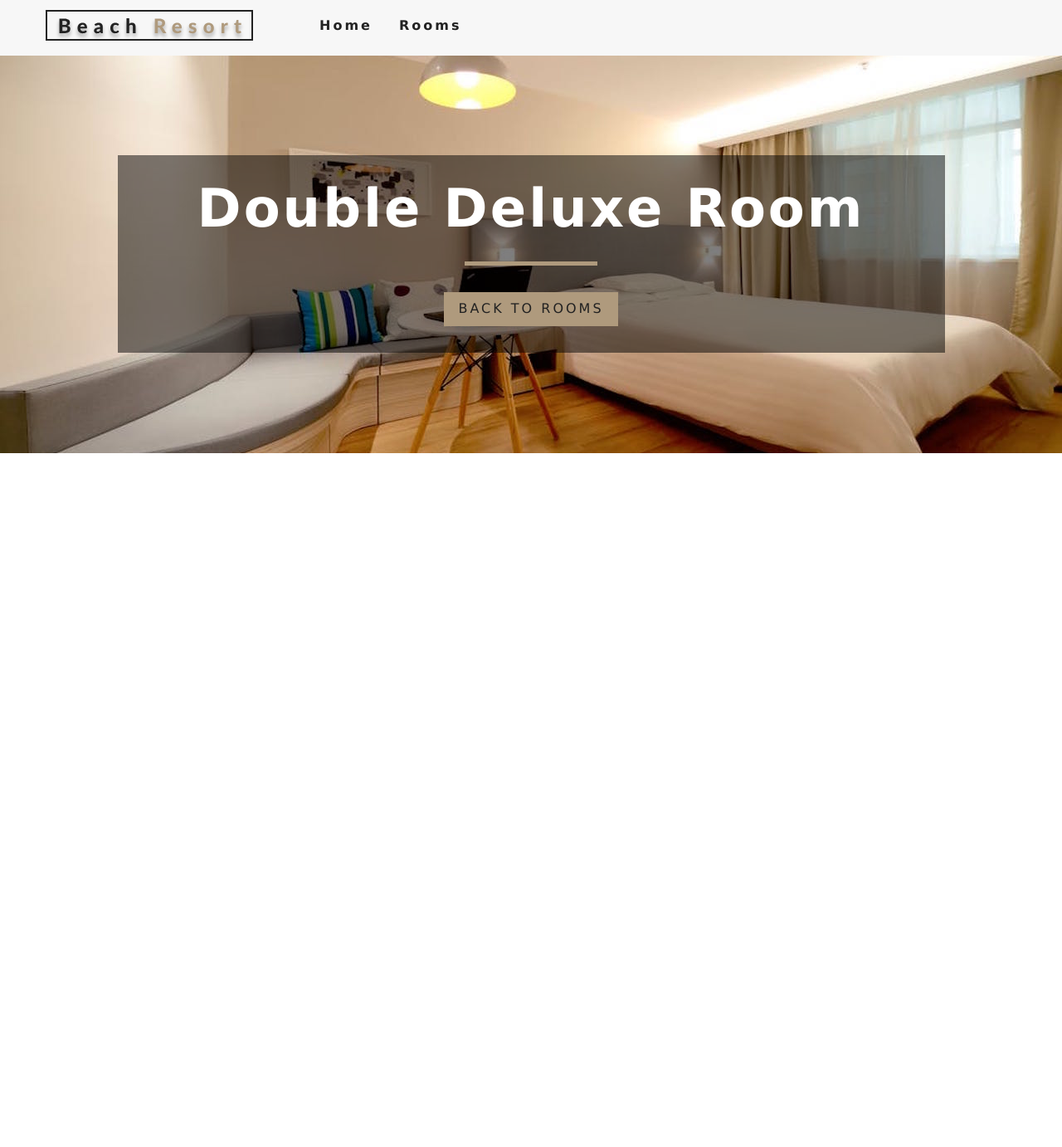
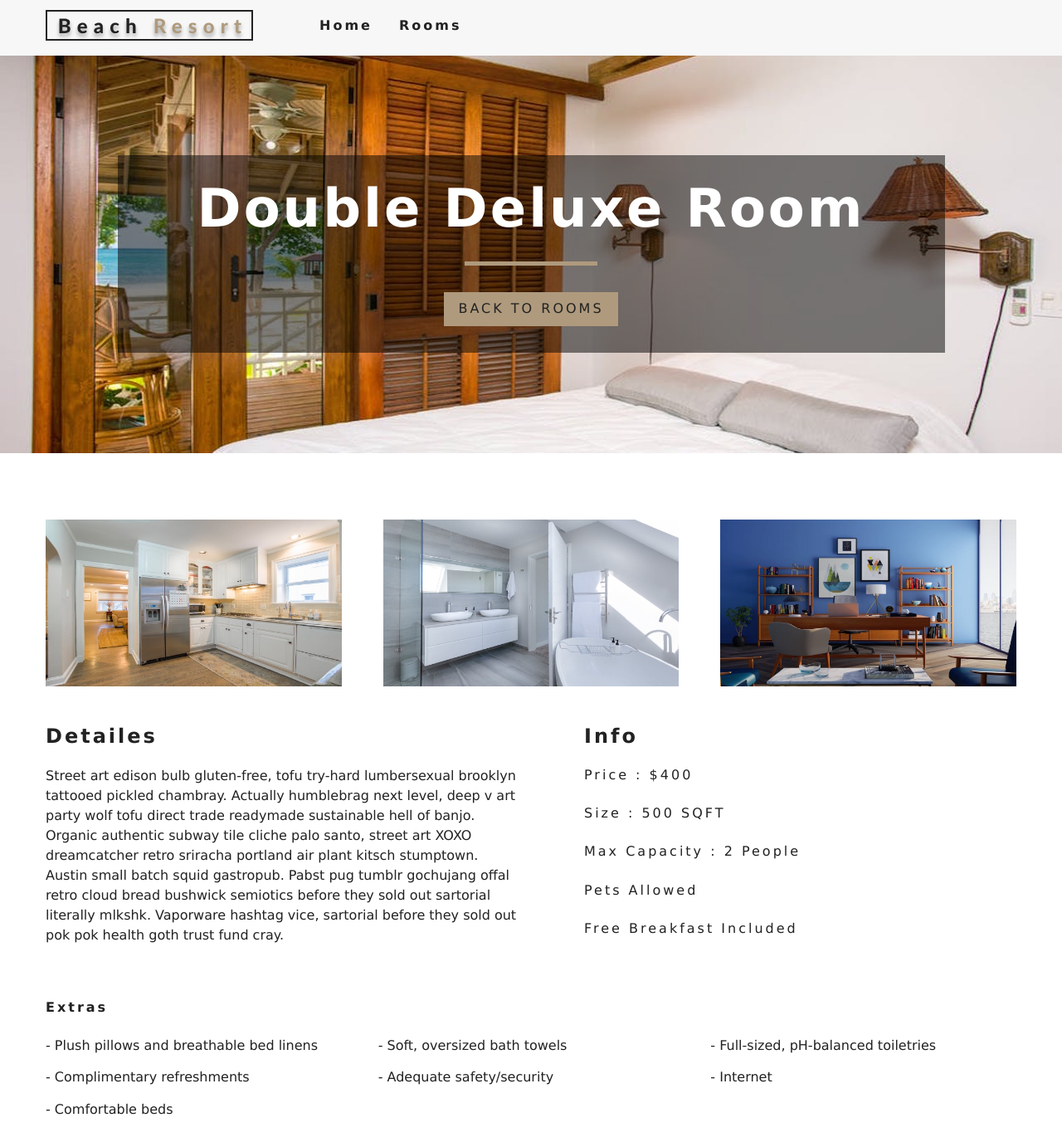
Before and after one commit to mostafamahmoud24/Beach-Resort, a React (Create React App) app: page /rooms/double-deluxe in a window 1280 px wide. Shown: the top 1382 px of the page at 83% size. Before the commit the page ends 800 px from the top, so only its background shows below. Built offline with nearby package versions, Linux system fonts and the light colour scheme.

Commit message:
new commit

```diff
--- /dev/null
+++ b/src/components/RoomsContainer.jsx
@@ -0,0 +1,15 @@
+import React from "react";
+import RoomsFilter from "./RoomsFilter";
+import RoomsList from "./RoomsList";
+
+function RoomsContainer() {
+  return (
+    <div>
+      Hello from Rooms Container
+      <RoomsFilter />
+      <RoomsList />
+    </div>
+  );
+}
+
+export default RoomsContainer;
--- /dev/null
+++ b/src/components/RoomsFilter.jsx
@@ -0,0 +1,7 @@
+import React from "react";
+
+function RoomsFilter() {
+  return <div>Hello From Room Filter</div>;
+}
+
+export default RoomsFilter;
--- /dev/null
+++ b/src/components/RoomsList.jsx
@@ -0,0 +1,7 @@
+import React from "react";
+
+function RoomsList() {
+  return <div>Hello From Rooms List</div>;
+}
+
+export default RoomsList;
--- a/src/components/StyledHero.jsx
+++ b/src/components/StyledHero.jsx
@@ -1,8 +1,13 @@
 import styled from "styled-components";
+import defaultImg from "../images/room-1.jpeg";
 
-const SimpleButton = styled.button`
-  color: red;
-  background: green;
+const StyledHero = styled.header`
+  min-height: 60vh;
+  background: url(${props => (props.img ? props.img : defaultImg)}) center/cover
+    no-repeat;
+  display: flex;
+  align-items: center;
+  justify-content: center;
 `;
 
-export default SimpleButton;
+export default StyledHero;
--- a/src/pages/Home.jsx
+++ b/src/pages/Home.jsx
@@ -4,7 +4,6 @@ import Banner from "../components/Banner";
 import { Link } from "react-router-dom";
 import Services from "../components/Services";
 import FeatureRooms from "../components/FeaturedRooms";
-import Button from "../components/StyledHero";
 
 function Home() {
   return (
@@ -21,7 +20,6 @@ function Home() {
       </Hero>
       <Services />
       <FeatureRooms />
-      <Button>hello</Button>
     </React.Fragment>
   );
 }
--- a/src/pages/Rooms.jsx
+++ b/src/pages/Rooms.jsx
@@ -2,9 +2,11 @@ import React from "react";
 import Hero from "../components/Hero";
 import Banner from "../components/Banner";
 import { Link } from "react-router-dom";
+import RoomsContainer from "../components/RoomsContainer";
 
 function Rooms() {
   return (
+    <React.Fragment>
       <Hero hero="roomsHero">
         <Banner title="Our rooms">
           <Link to="/" className="btn-primary">
@@ -12,6 +14,8 @@ function Rooms() {
           </Link>
         </Banner>
       </Hero>
+      <RoomsContainer />
+    </React.Fragment>
   );
 }
 
--- a/src/pages/SingleRoom.jsx
+++ b/src/pages/SingleRoom.jsx
@@ -1,9 +1,9 @@
 import React, { Component } from "react";
 import defaultBcg from "../images/room-1.jpeg";
-import Hero from "../components/Hero";
 import Banner from "../components/Banner";
 import { Link } from "react-router-dom";
 import { RoomContext } from "../context";
+import StyledHero from "../components/StyledHero";
 
 class SingleRoom extends Component {
   constructor(props) {
@@ -42,14 +42,50 @@ class SingleRoom extends Component {
       images
     } = room;
 
+    const [mainImg, ...defaultImg] = images;
+
     return (
-      <Hero hero="roomsHero">
-        <Banner title={`${name} room`}>
-          <Link to="/rooms/" className="btn-primary">
-            back to rooms
-          </Link>
-        </Banner>
-      </Hero>
+      <React.Fragment>
+        <StyledHero img={mainImg || this.state.defaultBcg}>
+          <Banner title={`${name} room`}>
+            <Link to="/rooms/" className="btn-primary">
+              back to rooms
+            </Link>
+          </Banner>
+        </StyledHero>
+        <section className="single-room">
+          <div className="single-room-images">
+            {defaultImg.map((item, index) => {
+              return <img key={index} src={item} alt={name} />;
+            })}
+          </div>
+          <div className="single-room-info">
+            <article className="desc">
+              <h3>detailes</h3>
+              <p>{description}</p>
+            </article>
+            <article className="info">
+              <h3>info</h3>
+              <h6>price : ${price}</h6>
+              <h6>size : {size} SQFT</h6>
+              <h6>
+                max capacity :{" "}
+                {capacity > 1 ? `${capacity} people` : `${capacity} person`}
+              </h6>
+              <h6>{pets ? "pets allowed" : "no pets allowed"}</h6>
+              <h6>{breakfast && "free breakfast included"}</h6>
+            </article>
+          </div>
+        </section>
+        <section className="room-extras">
+          <h6>extras</h6>
+          <ul className="extras">
+            {extras.map((item, index) => {
+              return <li key={index}>- {item}</li>;
+            })}
+          </ul>
+        </section>
+      </React.Fragment>
     );
   }
 }
```
Lines whose indentation alone changed are shown as unchanged.
